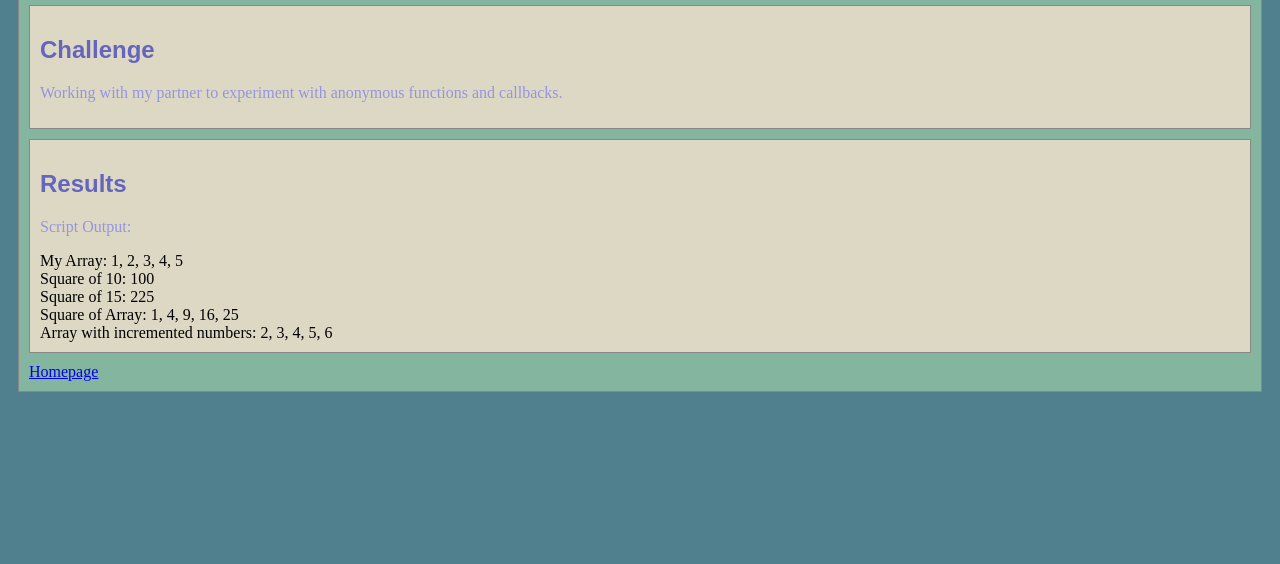
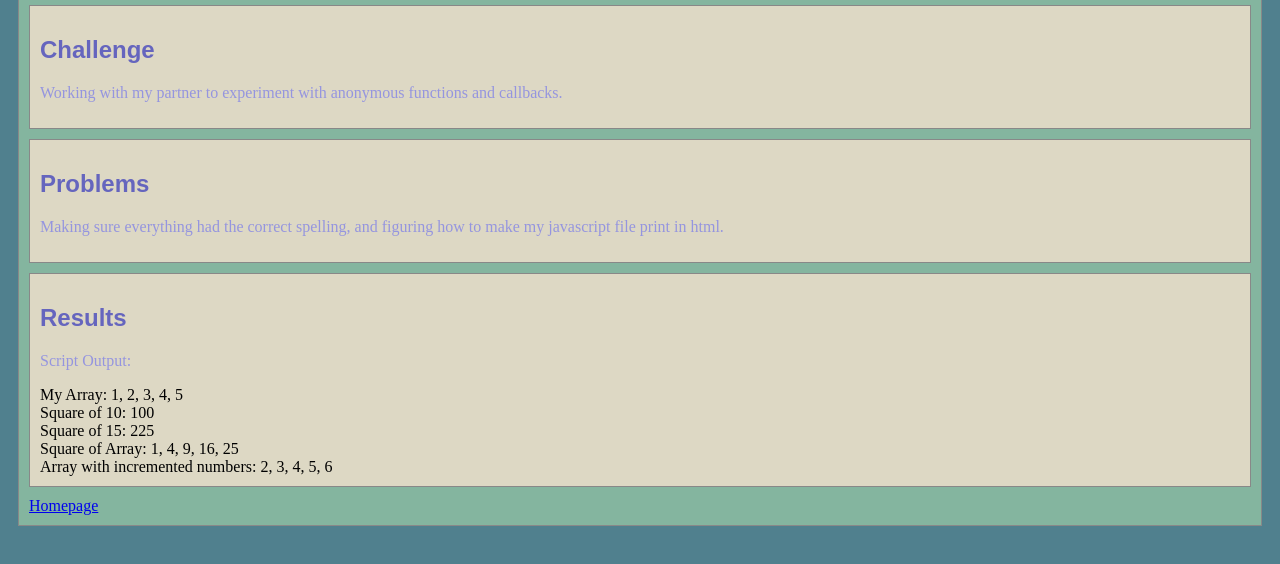
Before and after one commit to cwispybean/art101, a plain HTML site: page lab8/index.html in a window 1280 px wide. Shown: the part 106-670 px from the top of the page. Drawn offline with nearby package versions, Linux system fonts and the light colour scheme.

Commit message:
problems

```diff
--- a/lab8/index.html
+++ b/lab8/index.html
@@ -22,6 +22,11 @@
 			</div>
 
 			<div class="minor-section">
+				<h2 style="color: rgb(101, 101, 190);">Problems</h2>
+				<p style="color: rgb(149, 149, 223);">Making sure everything had the correct spelling, and figuring how to make my javascript file print in html.</p>
+			</div>
+
+			<div class="minor-section">
 					<h2 style="color: rgb(101, 101, 190);">Results</h2>
 					<p style="color: rgb(149, 149, 223);">Script Output: </p>
 						<div id="output"></div>
```
